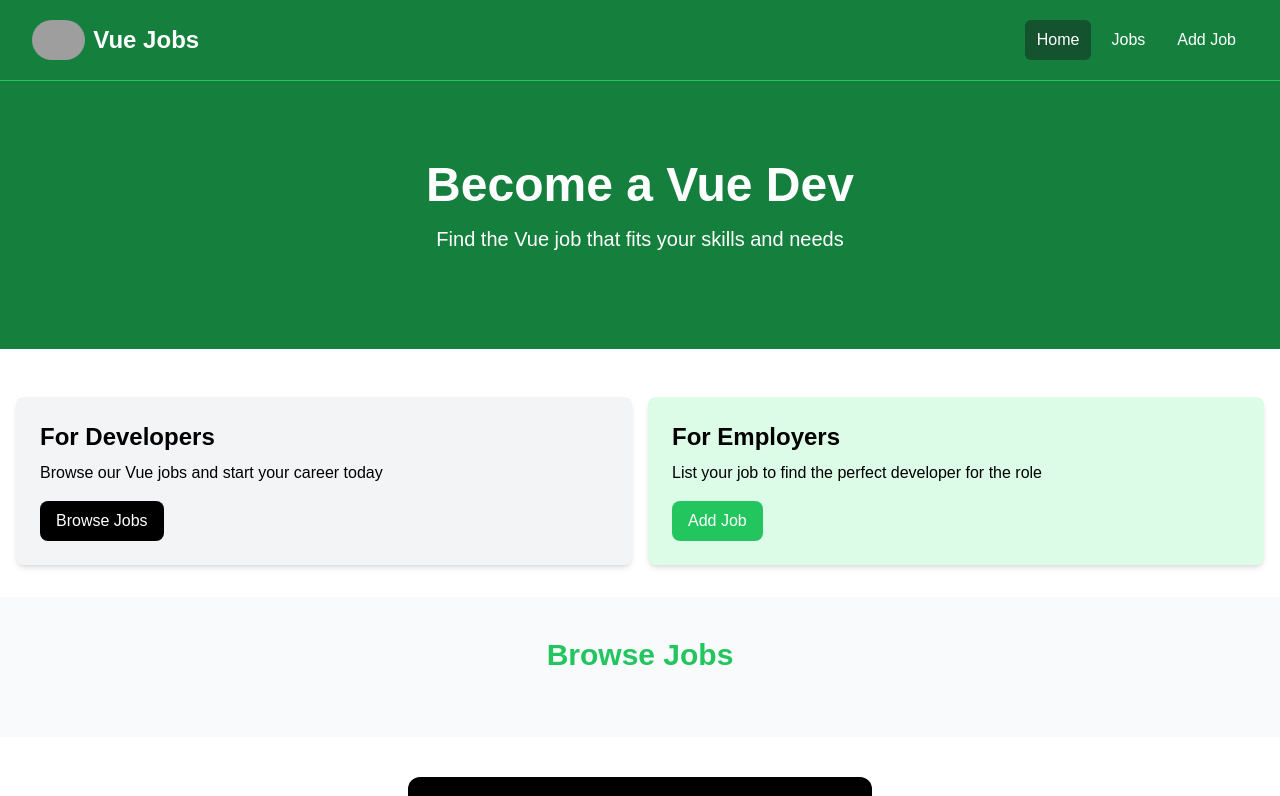
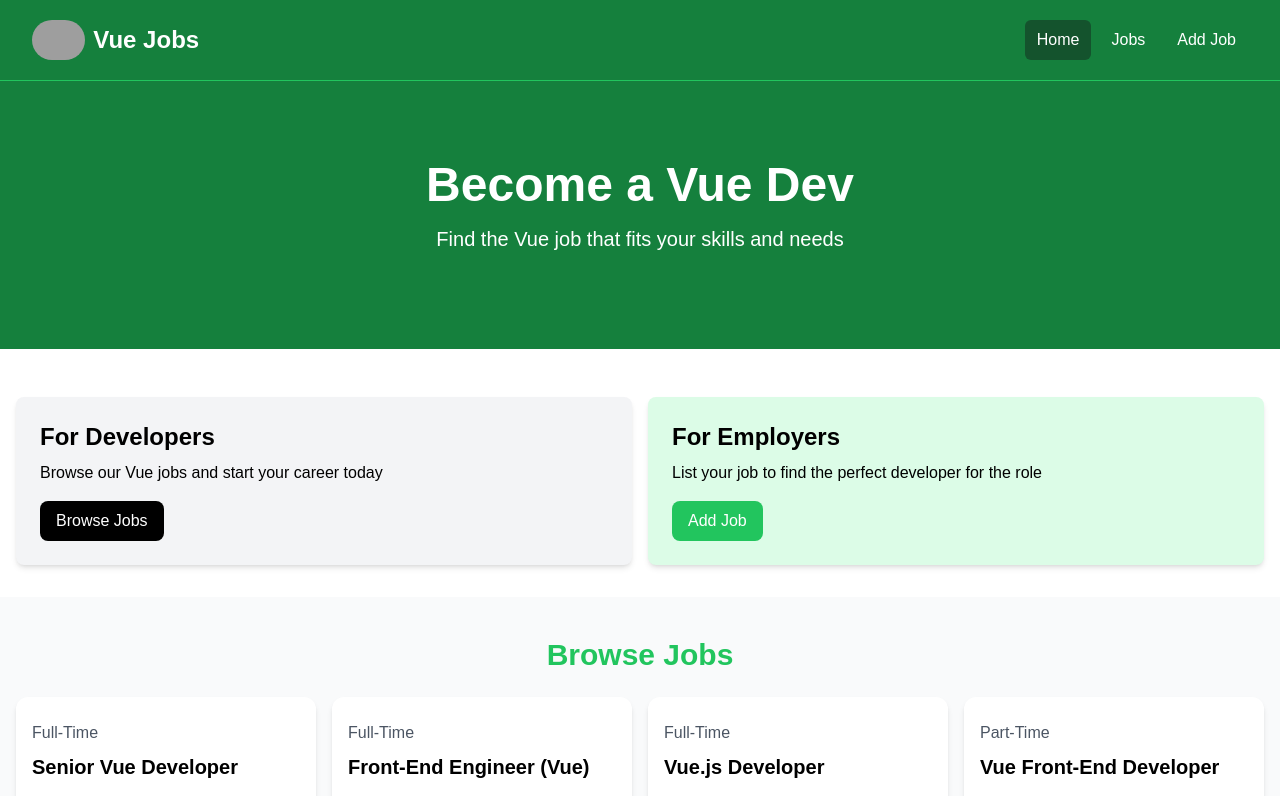
Before and after one commit to eddiemuhoro/tech-kenya, a Vue app: page / in a window 1280 px wide. Shown: the top 796 px of the page. Built offline with nearby package versions, Linux system fonts and the light colour scheme; data requests are answered from the project's data file; grey boxes are pictures that could not be loaded.

Commit message:
Refactor JobListings component to use reactive state for jobs

```diff
--- a/src/components/JobListings.vue
+++ b/src/components/JobListings.vue
@@ -37,7 +37,7 @@ onMounted(async () => {
       </h2>
       <div class="grid grid-cols-1 gap-4 md:grid-cols-3 lg:grid-cols-4">
         <JobListing
-          v-for="job in jobs.slice(0, limit || jobs.length)"
+          v-for="job in state.jobs.slice(0, limit || state.jobs.length)"
           :key="job.id"
           :job="job"
         />
```
